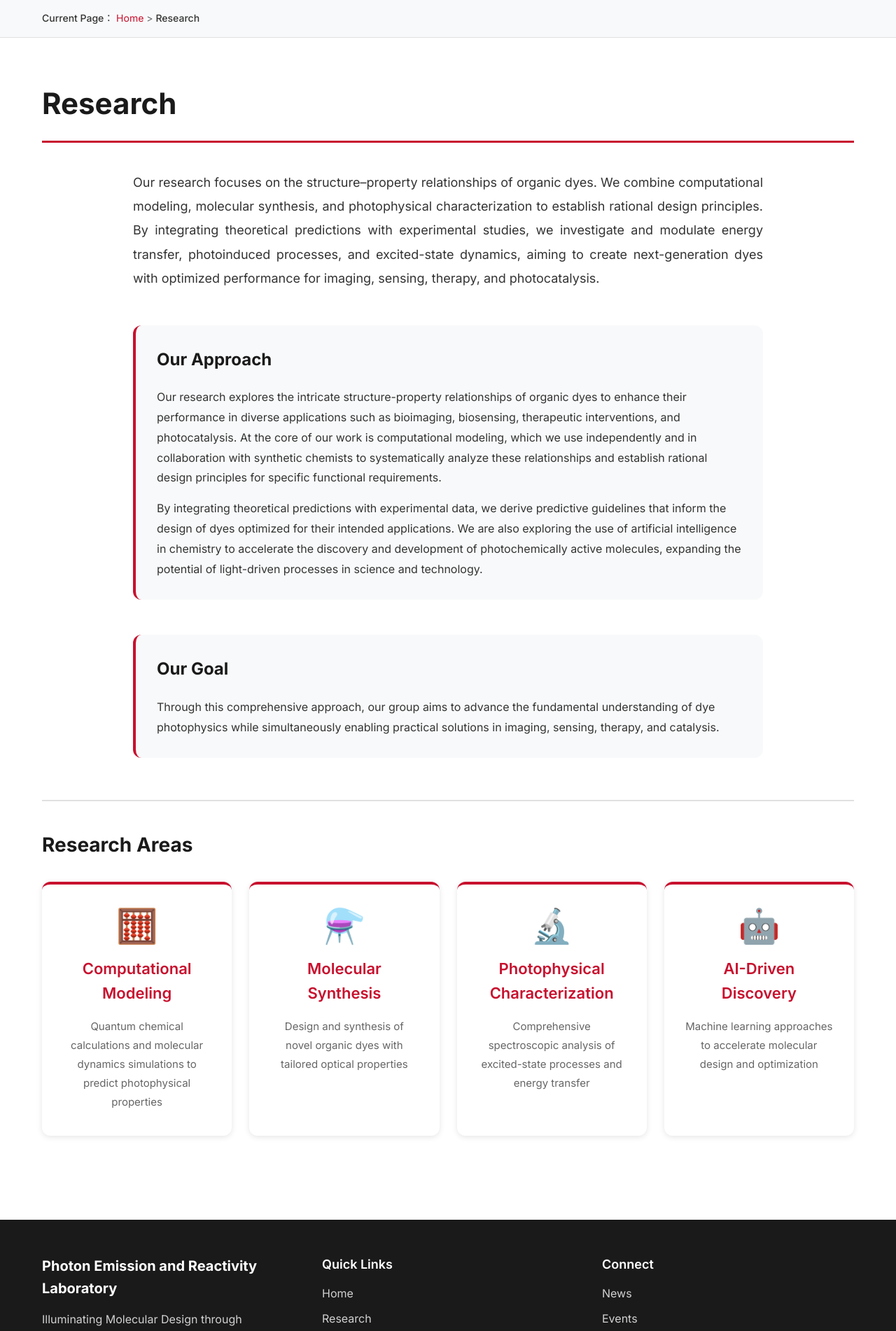
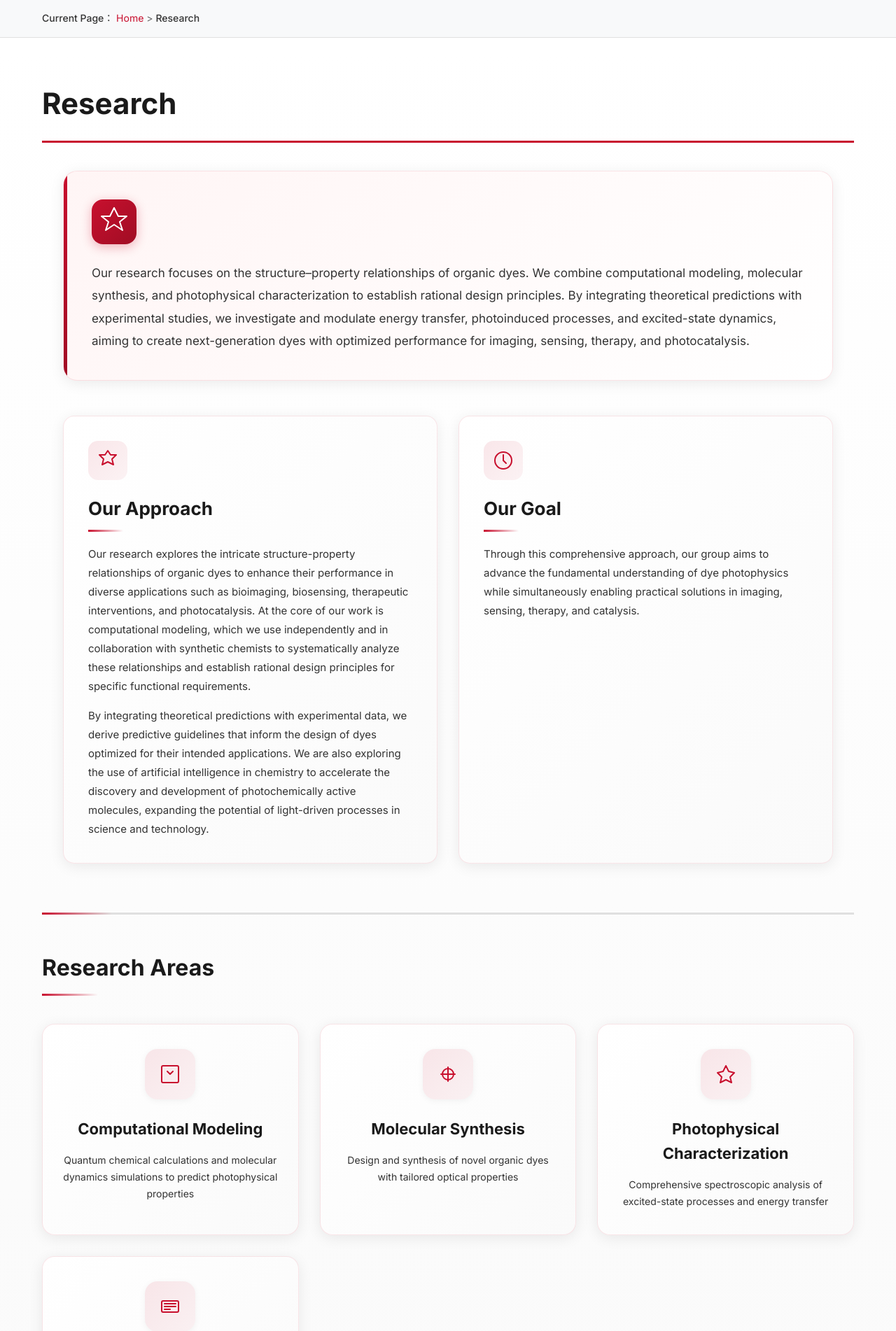
Before and after one commit to pearl-ntu/pearl, a PHP site: page /research.html in a window 1280 px wide. Shown: the part 46-1948 px from the top of the page at 70% size. Run offline with PHP 8.4, Linux system fonts and the light colour scheme.

Commit message:
Redesign research page with modern card layouts, SVG icons, improved visual hierarchy, and enhanced hover effects

```diff
--- a/research.html
+++ b/research.html
@@ -51,10 +51,21 @@
 
                 <div class="research-overview">
                     <div class="research-intro">
+                        <div class="intro-icon">
+                            <svg width="48" height="48" viewBox="0 0 48 48" fill="none" xmlns="http://www.w3.org/2000/svg">
+                                <path d="M24 4L30 16L42 16L32 24L36 36L24 28L12 36L16 24L6 16L18 16L24 4Z" stroke="currentColor" stroke-width="2" stroke-linecap="round" stroke-linejoin="round" fill="none"/>
+                            </svg>
+                        </div>
                         <p data-en="Our research focuses on the structure–property relationships of organic dyes. We combine computational modeling, molecular synthesis, and photophysical characterization to establish rational design principles. By integrating theoretical predictions with experimental studies, we investigate and modulate energy transfer, photoinduced processes, and excited-state dynamics, aiming to create next-generation dyes with optimized performance for imaging, sensing, therapy, and photocatalysis." data-zh="我们的研究专注于有机染料的结构-性质关系。我们结合计算建模、分子合成和光物理表征来建立合理的设计原则。通过将理论预测与实验研究相结合，我们研究和调节能量转移、光诱导过程和激发态动力学，旨在创建用于成像、传感、治疗和光催化的具有优化性能的下一代染料。">Our research focuses on the structure–property relationships of organic dyes. We combine computational modeling, molecular synthesis, and photophysical characterization to establish rational design principles. By integrating theoretical predictions with experimental studies, we investigate and modulate energy transfer, photoinduced processes, and excited-state dynamics, aiming to create next-generation dyes with optimized performance for imaging, sensing, therapy, and photocatalysis.</p>
                     </div>
 
+                    <div class="research-sections-grid">
                         <div class="research-approach">
+                            <div class="section-icon">
+                                <svg width="32" height="32" viewBox="0 0 32 32" fill="none" xmlns="http://www.w3.org/2000/svg">
+                                    <path d="M16 2L20 8L28 8L22 14L24 22L16 18L8 22L10 14L4 8L12 8L16 2Z" stroke="currentColor" stroke-width="2" stroke-linecap="round" stroke-linejoin="round" fill="none"/>
+                                </svg>
+                            </div>
                             <h2 data-en="Our Approach" data-zh="我们的方法">Our Approach</h2>
                             <p data-en="Our research explores the intricate structure-property relationships of organic dyes to enhance their performance in diverse applications such as bioimaging, biosensing, therapeutic interventions, and photocatalysis. At the core of our work is computational modeling, which we use independently and in collaboration with synthetic chemists to systematically analyze these relationships and establish rational design principles for specific functional requirements." data-zh="我们的研究探索有机染料复杂的结构-性质关系，以增强其在生物成像、生物传感、治疗干预和光催化等多样化应用中的性能。我们工作的核心是计算建模，我们独立使用或与合成化学家合作，系统地分析这些关系，并为特定功能需求建立合理的设计原则。">Our research explores the intricate structure-property relationships of organic dyes to enhance their performance in diverse applications such as bioimaging, biosensing, therapeutic interventions, and photocatalysis. At the core of our work is computational modeling, which we use independently and in collaboration with synthetic chemists to systematically analyze these relationships and establish rational design principles for specific functional requirements.</p>
 
@@ -62,8 +73,15 @@
                         </div>
 
                         <div class="research-goal">
+                            <div class="section-icon">
+                                <svg width="32" height="32" viewBox="0 0 32 32" fill="none" xmlns="http://www.w3.org/2000/svg">
+                                    <circle cx="16" cy="16" r="12" stroke="currentColor" stroke-width="2" fill="none"/>
+                                    <path d="M16 8V16L20 20" stroke="currentColor" stroke-width="2" stroke-linecap="round"/>
+                                </svg>
+                            </div>
                             <h2 data-en="Our Goal" data-zh="我们的目标">Our Goal</h2>
                             <p data-en="Through this comprehensive approach, our group aims to advance the fundamental understanding of dye photophysics while simultaneously enabling practical solutions in imaging, sensing, therapy, and catalysis." data-zh="通过这种综合方法，我们小组旨在推进对染料光物理学的基本理解，同时为成像、传感、治疗和催化提供实用解决方案。">Through this comprehensive approach, our group aims to advance the fundamental understanding of dye photophysics while simultaneously enabling practical solutions in imaging, sensing, therapy, and catalysis.</p>
+                        </div>
                     </div>
                 </div>
 
@@ -72,22 +90,41 @@
                     <h2 data-en="Research Areas" data-zh="研究领域">Research Areas</h2>
                     <div class="research-grid">
                         <div class="research-card">
-                            <div class="research-card-icon">🧮</div>
+                            <div class="research-card-icon">
+                                <svg width="40" height="40" viewBox="0 0 40 40" fill="none" xmlns="http://www.w3.org/2000/svg">
+                                    <rect x="8" y="8" width="24" height="24" rx="2" stroke="currentColor" stroke-width="2" fill="none"/>
+                                    <path d="M16 16L20 20L24 16" stroke="currentColor" stroke-width="2" stroke-linecap="round" stroke-linejoin="round"/>
+                                </svg>
+                            </div>
                             <h3 data-en="Computational Modeling" data-zh="计算建模">Computational Modeling</h3>
                             <p data-en="Quantum chemical calculations and molecular dynamics simulations to predict photophysical properties" data-zh="量子化学计算和分子动力学模拟以预测光物理性质">Quantum chemical calculations and molecular dynamics simulations to predict photophysical properties</p>
                         </div>
                         <div class="research-card">
-                            <div class="research-card-icon">⚗️</div>
+                            <div class="research-card-icon">
+                                <svg width="40" height="40" viewBox="0 0 40 40" fill="none" xmlns="http://www.w3.org/2000/svg">
+                                    <path d="M20 10V30M10 20H30" stroke="currentColor" stroke-width="2" stroke-linecap="round"/>
+                                    <circle cx="20" cy="20" r="8" stroke="currentColor" stroke-width="2" fill="none"/>
+                                </svg>
+                            </div>
                             <h3 data-en="Molecular Synthesis" data-zh="分子合成">Molecular Synthesis</h3>
                             <p data-en="Design and synthesis of novel organic dyes with tailored optical properties" data-zh="设计和合成具有定制光学特性的新型有机染料">Design and synthesis of novel organic dyes with tailored optical properties</p>
                         </div>
                         <div class="research-card">
-                            <div class="research-card-icon">🔬</div>
+                            <div class="research-card-icon">
+                                <svg width="40" height="40" viewBox="0 0 40 40" fill="none" xmlns="http://www.w3.org/2000/svg">
+                                    <path d="M20 8L24 16L32 18L26 24L28 32L20 28L12 32L14 24L8 18L16 16L20 8Z" stroke="currentColor" stroke-width="2" stroke-linecap="round" stroke-linejoin="round" fill="none"/>
+                                </svg>
+                            </div>
                             <h3 data-en="Photophysical Characterization" data-zh="光物理表征">Photophysical Characterization</h3>
                             <p data-en="Comprehensive spectroscopic analysis of excited-state processes and energy transfer" data-zh="激发态过程和能量转移的综合光谱分析">Comprehensive spectroscopic analysis of excited-state processes and energy transfer</p>
                         </div>
                         <div class="research-card">
-                            <div class="research-card-icon">🤖</div>
+                            <div class="research-card-icon">
+                                <svg width="40" height="40" viewBox="0 0 40 40" fill="none" xmlns="http://www.w3.org/2000/svg">
+                                    <rect x="8" y="12" width="24" height="16" rx="2" stroke="currentColor" stroke-width="2" fill="none"/>
+                                    <path d="M12 16H28M12 20H28M12 24H20" stroke="currentColor" stroke-width="2" stroke-linecap="round"/>
+                                </svg>
+                            </div>
                             <h3 data-en="AI-Driven Discovery" data-zh="人工智能驱动的发现">AI-Driven Discovery</h3>
                             <p data-en="Machine learning approaches to accelerate molecular design and optimization" data-zh="机器学习方法以加速分子设计和优化">Machine learning approaches to accelerate molecular design and optimization</p>
                         </div>
--- a/styles.css
+++ b/styles.css
@@ -773,41 +773,144 @@ body {
 /* Research Page */
 .research-page {
     padding: 40px 0;
+    background: linear-gradient(to bottom, #ffffff, #fafafa);
 }
 
 .research-overview {
-    max-width: 900px;
-    margin: 0 auto;
+    max-width: 1100px;
+    margin: 0 auto 60px;
 }
 
 .research-intro {
     margin-bottom: 50px;
-    font-size: 18px;
+    padding: 40px;
+    background: linear-gradient(135deg, #fff5f5 0%, #ffffff 100%);
+    border-radius: 20px;
+    box-shadow: 0 4px 20px rgba(0, 0, 0, 0.08);
+    border: 1px solid rgba(200, 16, 46, 0.1);
+    position: relative;
+    overflow: hidden;
+}
+
+.research-intro::before {
+    content: '';
+    position: absolute;
+    top: 0;
+    left: 0;
+    width: 5px;
+    height: 100%;
+    background: linear-gradient(180deg, var(--primary-color), var(--primary-dark));
+}
+
+.intro-icon {
+    width: 64px;
+    height: 64px;
+    background: linear-gradient(135deg, var(--primary-color), var(--primary-dark));
+    border-radius: 16px;
+    display: flex;
+    align-items: center;
+    justify-content: center;
+    color: white;
+    margin-bottom: 25px;
+    box-shadow: 0 4px 15px rgba(200, 16, 46, 0.3);
+}
+
+.research-intro p {
+    font-size: 17px;
     line-height: 1.9;
     color: var(--text-color);
-    text-align: justify;
+    margin: 0;
+}
+
+.research-sections-grid {
+    display: grid;
+    grid-template-columns: repeat(auto-fit, minmax(400px, 1fr));
+    gap: 30px;
+    margin-top: 40px;
 }
 
 .research-approach,
 .research-goal {
-    margin-bottom: 50px;
-    padding: 30px;
-    background-color: var(--bg-light);
-    border-radius: 12px;
-    border-left: 4px solid var(--primary-color);
+    padding: 35px;
+    background: linear-gradient(135deg, #ffffff 0%, #fafafa 100%);
+    border-radius: 16px;
+    box-shadow: 0 4px 20px rgba(0, 0, 0, 0.08);
+    border: 1px solid rgba(200, 16, 46, 0.1);
+    transition: all 0.3s ease;
+    position: relative;
+    overflow: hidden;
+}
+
+.research-approach::before,
+.research-goal::before {
+    content: '';
+    position: absolute;
+    top: 0;
+    left: 0;
+    width: 4px;
+    height: 100%;
+    background: linear-gradient(180deg, var(--primary-color), var(--primary-dark));
+    transform: scaleY(0);
+    transform-origin: top;
+    transition: transform 0.3s ease;
+}
+
+.research-approach:hover::before,
+.research-goal:hover::before {
+    transform: scaleY(1);
+}
+
+.research-approach:hover,
+.research-goal:hover {
+    transform: translateY(-5px);
+    box-shadow: 0 8px 30px rgba(200, 16, 46, 0.15);
+    border-color: rgba(200, 16, 46, 0.3);
+}
+
+.section-icon {
+    width: 56px;
+    height: 56px;
+    background: linear-gradient(135deg, rgba(200, 16, 46, 0.1), rgba(200, 16, 46, 0.05));
+    border-radius: 14px;
+    display: flex;
+    align-items: center;
+    justify-content: center;
+    color: var(--primary-color);
+    margin-bottom: 20px;
+    transition: all 0.3s ease;
+}
+
+.research-approach:hover .section-icon,
+.research-goal:hover .section-icon {
+    background: linear-gradient(135deg, var(--primary-color), var(--primary-dark));
+    color: white;
+    transform: scale(1.1) rotate(5deg);
 }
 
 .research-approach h2,
 .research-goal h2 {
-    font-size: 24px;
+    font-size: 26px;
     font-weight: 700;
-    margin-bottom: 20px;
+    margin-bottom: 18px;
     color: var(--secondary-color);
+    position: relative;
+    padding-bottom: 12px;
+}
+
+.research-approach h2::after,
+.research-goal h2::after {
+    content: '';
+    position: absolute;
+    bottom: 0;
+    left: 0;
+    width: 50px;
+    height: 3px;
+    background: linear-gradient(90deg, var(--primary-color), transparent);
 }
 
 .research-approach p,
 .research-goal p {
-    font-size: 16px;
+    font-size: 15px;
     line-height: 1.8;
     color: var(--text-color);
     margin-bottom: 15px;
@@ -819,32 +922,55 @@ body {
 }
 
 .research-areas {
-    margin-top: 60px;
-    padding-top: 40px;
-    border-top: 2px solid var(--border-color);
+    margin-top: 70px;
+    padding-top: 50px;
+    border-top: 3px solid var(--border-color);
+    position: relative;
+}
+
+.research-areas::before {
+    content: '';
+    position: absolute;
+    top: -3px;
+    left: 0;
+    width: 100px;
+    height: 3px;
+    background: linear-gradient(90deg, var(--primary-color), transparent);
 }
 
 .research-areas h2 {
-    font-size: 28px;
+    font-size: 32px;
     font-weight: 700;
-    margin-bottom: 30px;
+    margin-bottom: 40px;
     color: var(--secondary-color);
+    position: relative;
+    padding-bottom: 15px;
+}
+
+.research-areas h2::after {
+    content: '';
+    position: absolute;
+    bottom: 0;
+    left: 0;
+    width: 80px;
+    height: 3px;
+    background: linear-gradient(90deg, var(--primary-color), transparent);
 }
 
 .research-grid {
     display: grid;
-    grid-template-columns: repeat(auto-fit, minmax(250px, 1fr));
-    gap: 25px;
+    grid-template-columns: repeat(auto-fit, minmax(280px, 1fr));
+    gap: 30px;
     margin-top: 30px;
 }
 
 .research-card {
-    background-color: white;
-    padding: 35px 30px;
-    border-radius: 12px;
-    box-shadow: var(--shadow);
-    transition: var(--transition);
-    border-top: 4px solid var(--primary-color);
+    background: linear-gradient(135deg, #ffffff 0%, #fafafa 100%);
+    padding: 35px 28px;
+    border-radius: 18px;
+    box-shadow: 0 4px 20px rgba(0, 0, 0, 0.08);
+    transition: all 0.3s cubic-bezier(0.4, 0, 0.2, 1);
+    border: 1px solid rgba(200, 16, 46, 0.1);
     text-align: center;
     position: relative;
     overflow: hidden;
@@ -856,15 +982,16 @@ body {
     top: 0;
     left: 0;
     right: 0;
-    height: 4px;
+    height: 5px;
     background: linear-gradient(90deg, var(--primary-color), var(--primary-dark));
     transform: scaleX(0);
     transition: transform 0.3s ease;
 }
 
 .research-card:hover {
-    transform: translateY(-8px);
-    box-shadow: var(--shadow-hover);
+    transform: translateY(-10px);
+    box-shadow: 0 12px 40px rgba(200, 16, 46, 0.15);
+    border-color: rgba(200, 16, 46, 0.3);
 }
 
 .research-card:hover::before {
@@ -872,23 +999,43 @@ body {
 }
 
 .research-card-icon {
-    font-size: 48px;
-    margin-bottom: 20px;
-    display: block;
-    line-height: 1;
+    width: 72px;
+    height: 72px;
+    background: linear-gradient(135deg, rgba(200, 16, 46, 0.1), rgba(200, 16, 46, 0.05));
+    border-radius: 18px;
+    display: flex;
+    align-items: center;
+    justify-content: center;
+    color: var(--primary-color);
+    margin: 0 auto 25px;
+    transition: all 0.3s ease;
+    box-shadow: 0 2px 10px rgba(0, 0, 0, 0.05);
+}
+
+.research-card:hover .research-card-icon {
+    background: linear-gradient(135deg, var(--primary-color), var(--primary-dark));
+    color: white;
+    transform: scale(1.15) rotate(5deg);
+    box-shadow: 0 4px 20px rgba(200, 16, 46, 0.3);
 }
 
 .research-card h3 {
     font-size: 22px;
-    font-weight: 600;
+    font-weight: 700;
     margin-bottom: 15px;
+    color: var(--secondary-color);
+    transition: color 0.3s ease;
+}
+
+.research-card:hover h3 {
     color: var(--primary-color);
 }
 
 .research-card p {
-    color: var(--text-light);
-    line-height: 1.8;
-    font-size: 15px;
+    color: var(--text-color);
+    line-height: 1.7;
+    font-size: 14px;
+    margin: 0;
 }
 
 /* People Page */
```
Also changed, not shown: other parts of styles.css (+84 -0 lines). Lines whose indentation alone changed are shown as unchanged.
